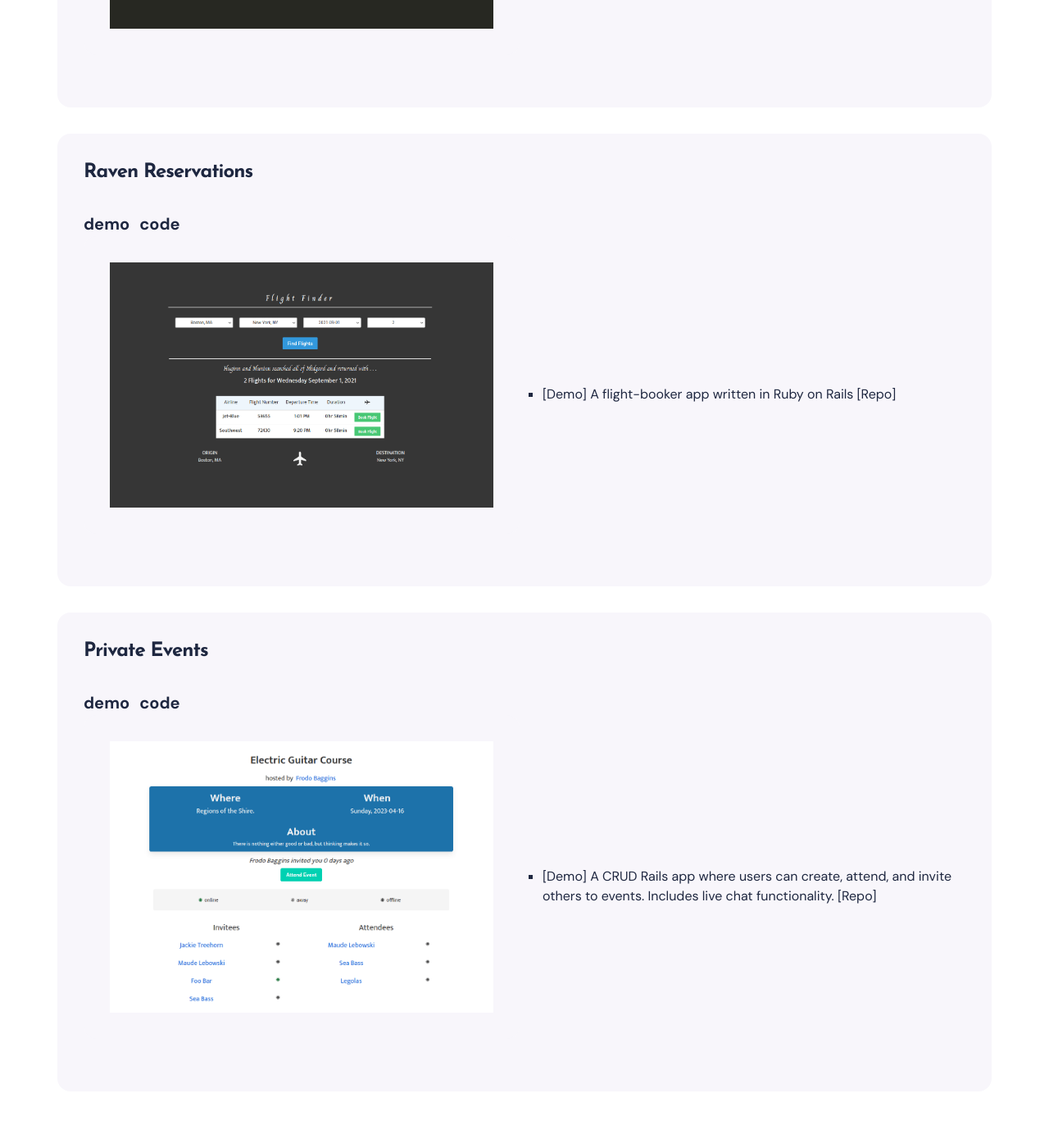
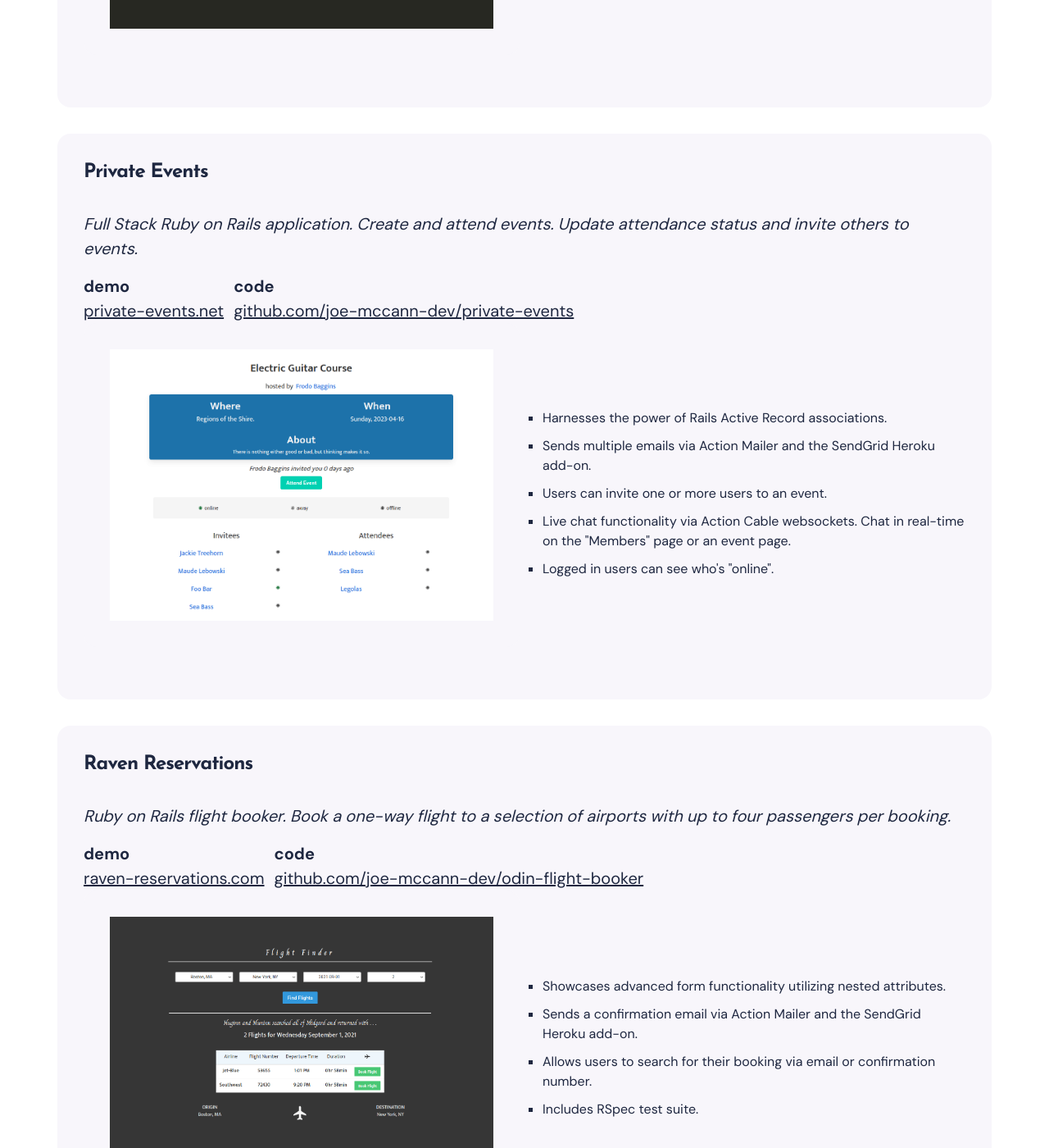
Before and after one commit to joe-mccann-dev/portfolio, a Jekyll site: the page built from index.html, in a window 1280 px wide and 1400 px high, scrolled down 1335 px. Shown: the whole window at 82% size. Built offline with Jekyll 4.4.1, drawn with Linux system fonts in a browser that asks for light colours; nearby versions of some CDN libraries; some of the changed text lies outside the part shown.

Commit message:
Add details for other projects.

```diff
--- a/_data/settings.yml
+++ b/_data/settings.yml
@@ -40,17 +40,32 @@ portfolio:
       repo: <a href="https://github.com/joe-mccann-dev/chess">github.com/joe-mccann-dev/chess</a>
       description:
         - Utilizes object oriented proramming principles.
-        - Includes RSpec test suite.
         - Follows all major chess rules including check, checkmate, stalemate, en passant, castling, etc.
         - Allows players to challenge another person or a simple AI.
+        - Includes RSpec test suite.
+
+    - image: /images/private-events.png
+      title: Private Events
+      summary: Full Stack Ruby on Rails application. Create and attend events. Update attendance status and invite others to events.
+      demo: <a href="https://private-events.net/">private-events.net</a>
+      repo: <a href="https://github.com/joe-mccann-dev/private-events">github.com/joe-mccann-dev/private-events</a>
+      description:
+        - Harnesses the power of Rails Active Record associations.
+        - Sends multiple emails via Action Mailer and the SendGrid Heroku add-on.
+        - Users can invite one or more users to an event.
+        - Live chat functionality via Action Cable websockets. Chat in real-time on the "Members" page or an event page.
+        - Logged in users can see who's "online".
 
     - image: /images/raven-reservations.png
       title: Raven Reservations
-      description: <a href="https://raven-reservations.com/">[Demo]</a> A flight-booker app written in Ruby on Rails <a href="https://github.com/joe-mccann-dev/odin-flight-booker">[Repo]</a>
-
-    - image: /images/private-events.png
-      title: Private Events
-      description:  <a href="https://private-events.net/"> [Demo]</a> A CRUD Rails app where users can create, attend, and invite others to events. Includes live chat functionality. <a href="https://github.com/joe-mccann-dev/private-events"> [Repo] </a>
+      summary: Ruby on Rails flight booker. Book a one-way flight to a selection of airports with up to four passengers per booking.
+      demo: <a href="https://raven-reservations.com/">raven-reservations.com</a>
+      repo: <a href="https://github.com/joe-mccann-dev/odin-flight-booker">github.com/joe-mccann-dev/odin-flight-booker</a>
+      description:
+        - Showcases advanced form functionality utilizing nested attributes.
+        - Sends a confirmation email via Action Mailer and the SendGrid Heroku add-on.
+        - Allows users to search for their booking via email or confirmation number.
+        - Includes RSpec test suite.
 
 #-------------------------------
 # Subscribe Settings
```
